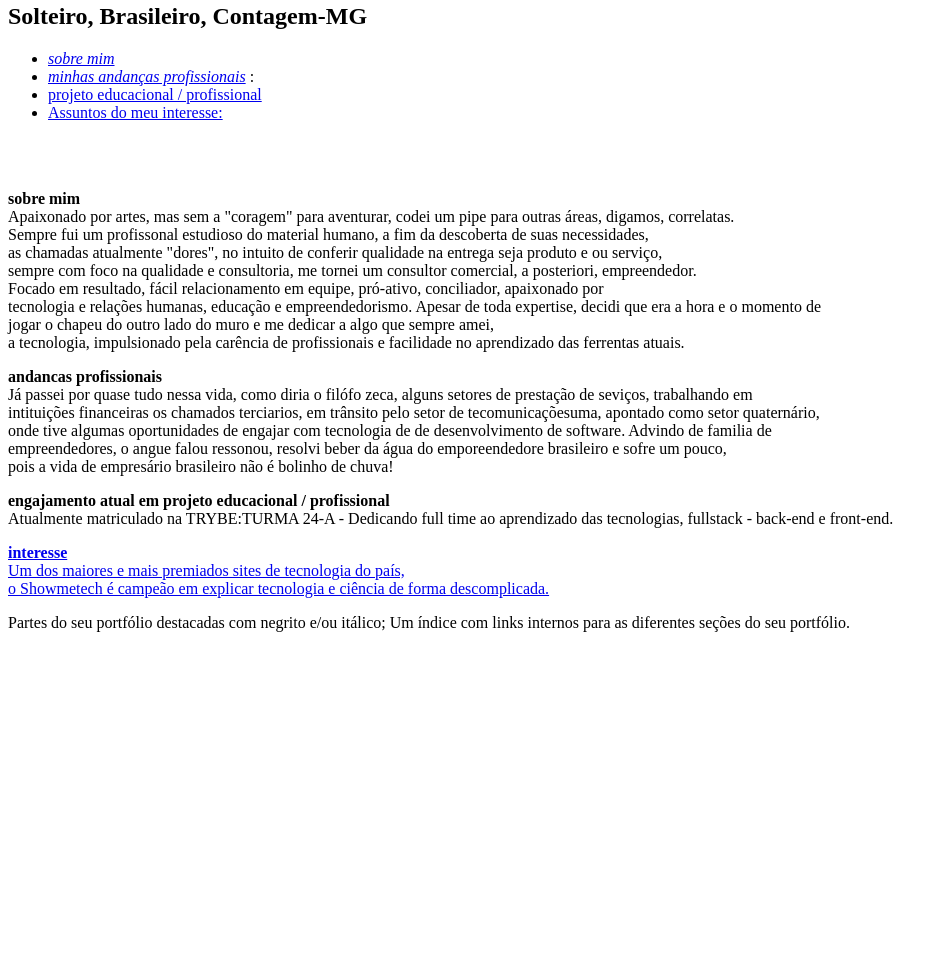
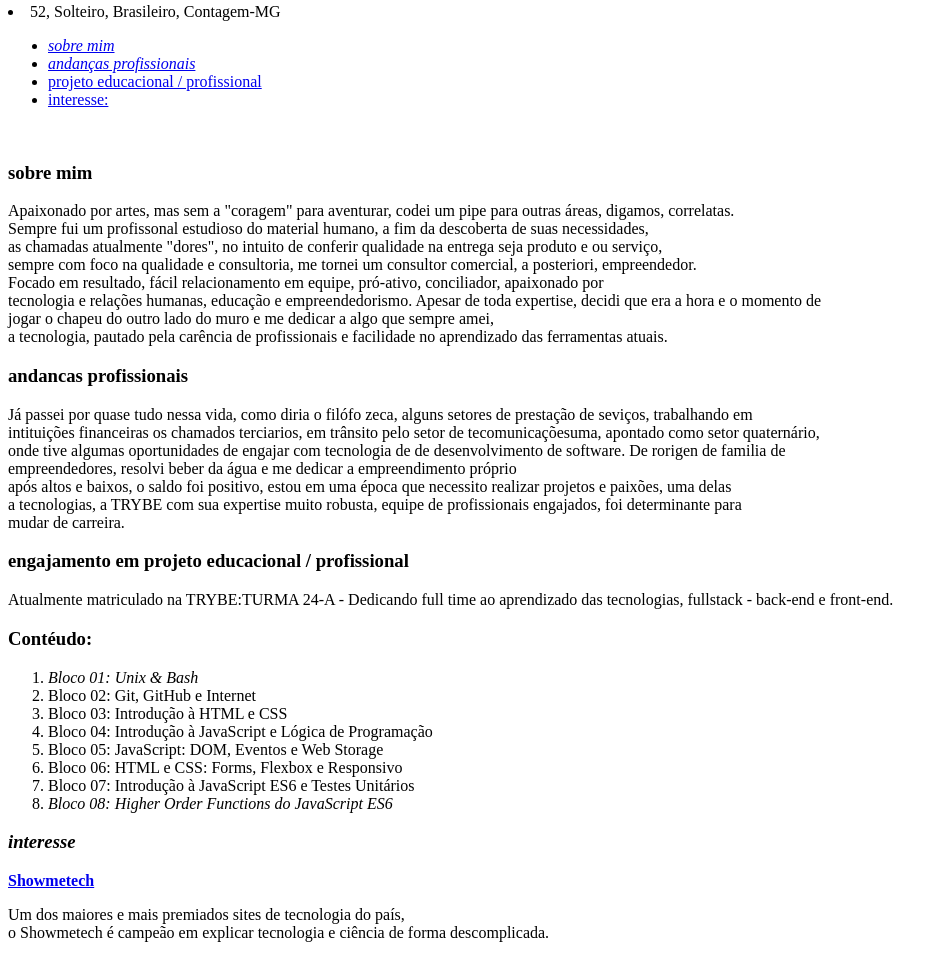
Before and after one commit to marcoshexa/portfolio, a plain HTML site: page index.html in a window 1280 px wide. Shown: the part 266-1224 px from the top of the page, without its empty margins (0-948 px from the left). Before the commit the page ends 906 px from the top, so only its background shows below. Drawn offline with Linux system fonts and the light colour scheme.

Commit message:
index e README.md prontos

```diff
--- a/index.html
+++ b/index.html
@@ -6,22 +6,18 @@
 <body>
     <img src="Selfie.jpg" alt="foto de marcos" width=100px />
     <h1>MARCOS ANTONIO LOPES NASCIMENTO</h1>
-    <h2>Solteiro, Brasileiro, Contagem-MG</h2>
+    <li>52, Solteiro, Brasileiro, Contagem-MG</li>
+
 
     <ul>
         <li> <a href="#sobre mim"> <em> sobre mim </em></a> </li>
-        <li> <a href="#andancas profissionais "> <em> minhas andanças profissionais</em></a> :</li>
+        <li> <a href="#andancas profissionais "> <em> andanças profissionais</em></a> </li>
         <li> <a href="#engajamento"> projeto educacional / profissional</a></li>
+        <li> <a href="#interesse">interesse:</a></li>
+    </ul>
+    <br>
 
-
-        <li> <a href="#interesse">Assuntos do meu interesse:</a></li>
-    </ul>
-
-
-    <br><br>
-
-    <p>
-    <p id="sobre mim" style="text-align: justify;"> <strong>sobre mim</strong> <br>
+    <h3><strong>sobre mim</strong></h3>
     Apaixonado por artes, mas sem a "coragem" para aventurar, codei um pipe para outras áreas, digamos, correlatas.
     <br>
     Sempre fui um profissonal estudioso do material humano, a fim da descoberta de suas necessidades, <br> as
@@ -33,36 +29,48 @@
     tecnologia e relações humanas, educação e empreendedorismo. Apesar de toda expertise, decidi que era a hora e o
     momento de
     <br> jogar o chapeu do outro lado do muro e me dedicar a algo que sempre amei, <br>
-        a tecnologia, impulsionado pela carência de profissionais e facilidade no aprendizado das ferrentas atuais.
+    a tecnologia, pautado pela carência de profissionais e facilidade no aprendizado das ferramentas atuais.
     </p>
-    </p>
-
-    <p id="andancas profissionais" style="text-align: justify;"> <strong>andancas profissionais</strong> <br>
+    <h3><strong>andancas profissionais</strong></h3>
+    <p id="andancas profissionais" style="text-align: justify;">
         Já passei por quase tudo nessa vida, como diria o filófo zeca, alguns setores de prestação de seviços,
         trabalhando em <br>
         intituições financeiras os chamados terciarios, em trânsito pelo setor de tecomunicaçõesuma, apontado como setor
         quaternário, <br>
-        onde tive algumas oportunidades de engajar com tecnologia de de desenvolvimento de software. Advindo de familia
-        de <br>
-        empreendedores, o angue falou ressonou, resolvi beber da água do emporeendedore brasileiro e sofre um pouco,<br>
-        pois a vida de empresário brasileiro não é bolinho de chuva!
-
-
-    <p id="engajamento" style="text-align: justify;"> <strong> engajamento atual em projeto educacional / profissional</strong><br>
-    Atualmente matriculado na TRYBE:TURMA 24-A - Dedicando full time ao aprendizado das tecnologias, fullstack -
-    back-end e front-end. <br>
-
+        onde tive algumas oportunidades de engajar com tecnologia de de desenvolvimento de software. De rorigen de
+        familia
+        de <br>empreendedores, resolvi beber da água e me dedicar a empreendimento próprio<br>
+        após altos e baixos, o saldo foi positivo, estou em uma época que necessito realizar projetos e paixões, uma
+        delas <br>
+        a tecnologias, a TRYBE com sua expertise muito robusta, equipe de profissionais engajados, foi determinante para
+        <br> mudar de carreira.
     </p>
 
-    <p id="interesse"> <a href="https://www.showmetech.com.br/" alvo="_blank"><strong>interesse</strong><br>
-            Um dos maiores e mais premiados sites de tecnologia do país, <br>
+    <h3><strong> engajamento em projeto educacional / profissional</strong></h3>
+    <p> Atualmente matriculado na TRYBE:TURMA 24-A - Dedicando full time ao aprendizado das tecnologias, fullstack -
+        back-end e front-end. </p>
+
+    <h3> <strong>Contéudo:</strong></h3>
+    <ol>
+        <li><em>Bloco 01: Unix & Bash</em></li>
+        <li><em></em>Bloco 02: Git, GitHub e Internet</em></li>
+        <li><em></em>Bloco 03: Introdução à HTML e CSS</em></li>
+        <li><em></em>Bloco 04: Introdução à JavaScript e Lógica de Programação</em></li>
+        <li><em></em>Bloco 05: JavaScript: DOM, Eventos e Web Storage</em></li>
+        <li><em></em>Bloco 06: HTML e CSS: Forms, Flexbox e Responsivo</em></li>
+        <li><em></em>Bloco 07: Introdução à JavaScript ES6 e Testes Unitários</em></li>
+        <li><em>Bloco 08: Higher Order Functions do JavaScript ES6</em></li>
+    </ol>
+
+    <h3> <strong> <em>interesse</em> </strong></h3>
+
+    <p id="interesse"> <a href="https://www.showmetech.com.br/" alvo="_blank"><strong>Showmetech</strong></a>
+
+    <p> Um dos maiores e mais premiados sites de tecnologia do país, <br>
         o Showmetech é campeão em explicar tecnologia e ciência de forma
-            descomplicada.</a>
+        descomplicada.
     </p>
 
 </body>
 
 </html>
-
-Partes do seu portfólio destacadas com negrito e/ou itálico; Um índice com
-links internos para as diferentes seções do seu portfólio.
```
Also changed, not shown: 2 other files. Lines whose indentation alone changed are shown as unchanged.
